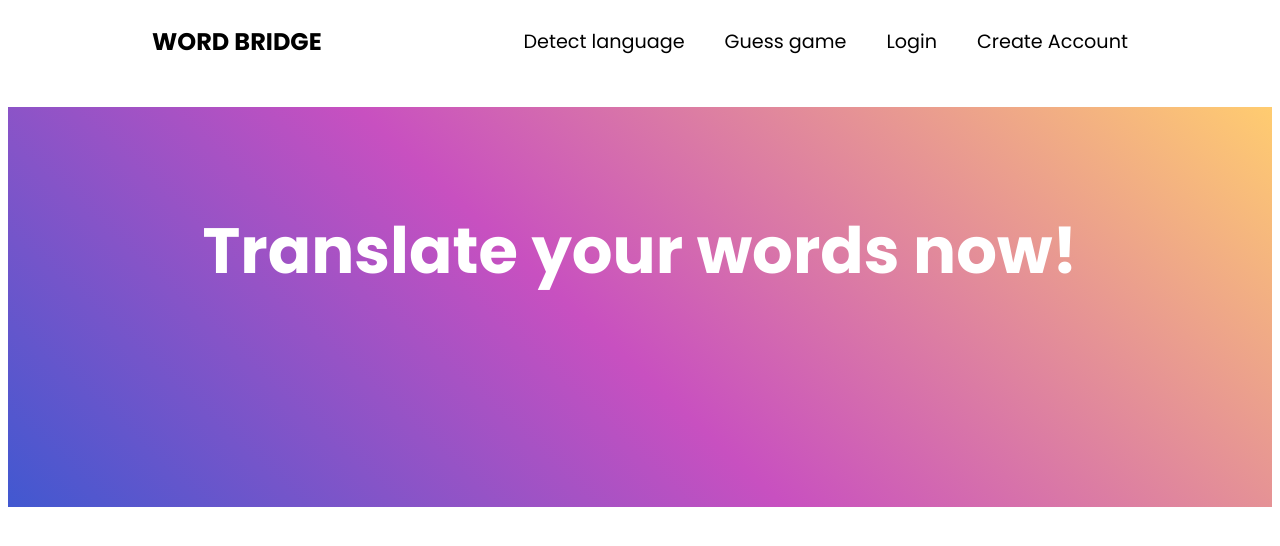
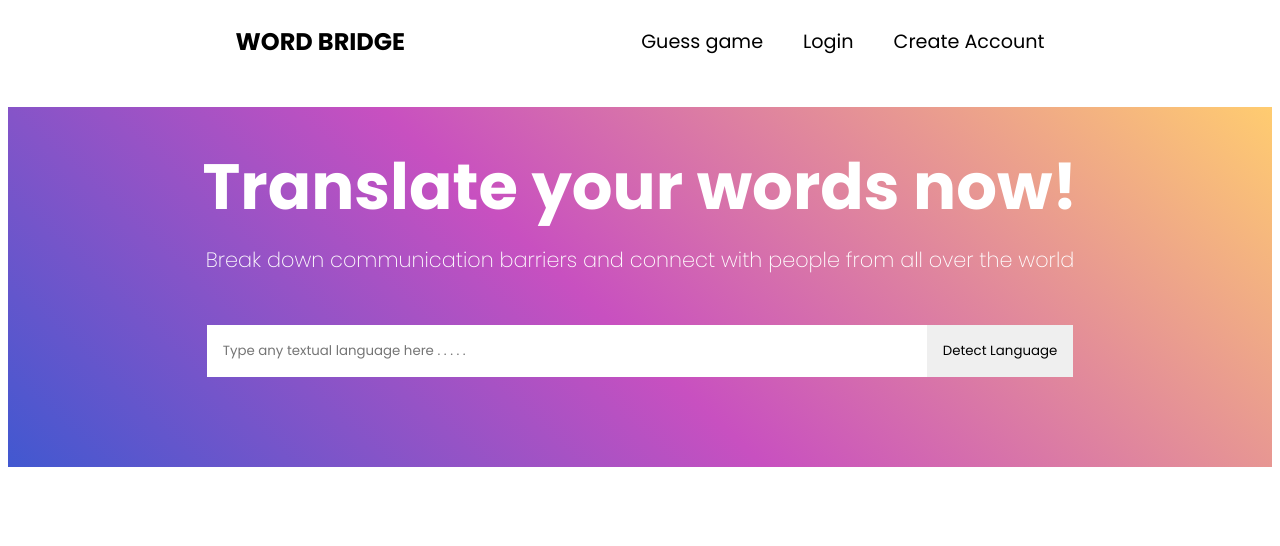
Before and after one commit to OwolabiCelina/reel_finder, a React (Create React App) app: page /home in a window 1280 px wide. Shown: the top 546 px of the page. Built offline with nearby package versions, Linux system fonts and the light colour scheme.

Commit message:
completed hero component

```diff
--- a/src/components/container/container.css
+++ b/src/components/container/container.css
@@ -1,3 +1,3 @@
 .container{
-    margin: 0 5% auto;
+    margin: 0 18% auto;
 }
--- a/src/components/header/header.css
+++ b/src/components/header/header.css
@@ -1,7 +1,7 @@
 
 .header{
     display: flex;
-    justify-content: space-around;
+    justify-content: space-between;
     align-items: center;
 }
 .header .logo{
--- a/src/components/header/header.js
+++ b/src/components/header/header.js
@@ -9,7 +9,7 @@ const Header = () => {
                 <div className="logo">WORD BRIDGE</div>
                 <div className="nav-links">
                     <ul>
-                        <li><Link to={"/detect-language"}> Detect language</Link></li>
+                        {/* <li><Link to={"/detect-language"}> Detect language</Link></li> */}
                         <li><Link to={"/play-game"}> Guess game</Link></li>
                         <li><Link to={"/detect-language"}> Login</Link></li>
                         <li><Link to={"/detect-language"}>Create Account</Link></li>
--- a/src/components/hero/hero.css
+++ b/src/components/hero/hero.css
@@ -1,13 +1,57 @@
 .hero-bg{
     background-image:  var(--bluePurple-gradient);
     margin: none;
-    min-height: 50vh;
+    min-height: 45vh;
     padding: 2rem;
     margin-top: 2rem;
+    /* text-align: center; */
 }
 .hero-text{
+    font-weight: 700;
     text-align: center;
-    font-weight: 700;
     font-size: 4rem;
     color:white;
 }
+.hero-text-desc{
+    font-weight: 200;
+    font-size: 1.3rem;
+    margin: 10px 0px 0px 0px;
+}
+.translate-button{
+    padding: 1rem;
+    border-radius: 20px;
+    font-size: 1.2rem;
+    font-weight: 200;
+    display: inline-block;
+    padding-inline: 4rem;
+    background-color: white;
+}
+.translate-button:hover{
+      box-shadow: 2px 2px 3px 0;
+      cursor: pointer;
+}
+.detect-form{
+    width: 100%;
+    text-align: center;
+    margin-top:50px;
+}
+.detect-form input{
+    padding: 1rem;
+    width: 60%;
+    outline:none;
+    background-color: white;
+    color:black;
+    border: none;
+}
+.detect-form button{
+    padding: 1rem;
+    outline: none;
+    border: none;
+    cursor: pointer;
+}
+.detect-form button:hover{
+    background-color: rgb(26, 26, 176);
+    color:white;
+    transition: 0.33s ease;
+
+}
--- a/src/components/hero/hero.js
+++ b/src/components/hero/hero.js
@@ -4,12 +4,24 @@ import "./hero.css"
 const Hero = () => {
 
     return (
-        <div className="hero-bg">
-          <p className="hero-text"> Translate your words now!</p>
-          <div className="choose-lang">
+      <div className="hero-bg">
+        <div className="hero-text">
+          Translate your words now!
+          <p className="hero-text-desc">
+            Break down communication barriers and connect with people from all
+            over the world
+          </p>
+        </div>
+        <form>
+            <div className="detect-form">
+            <input name="detect-field"
+            placeholder="Type any textual language here . . . . ." />
+            <button>Detect Language</button>
+            </div>
+        </form>
 
-          </div>
-        </div>
+        <div className="choose-lang"></div>
+      </div>
     );
 }
 
```
